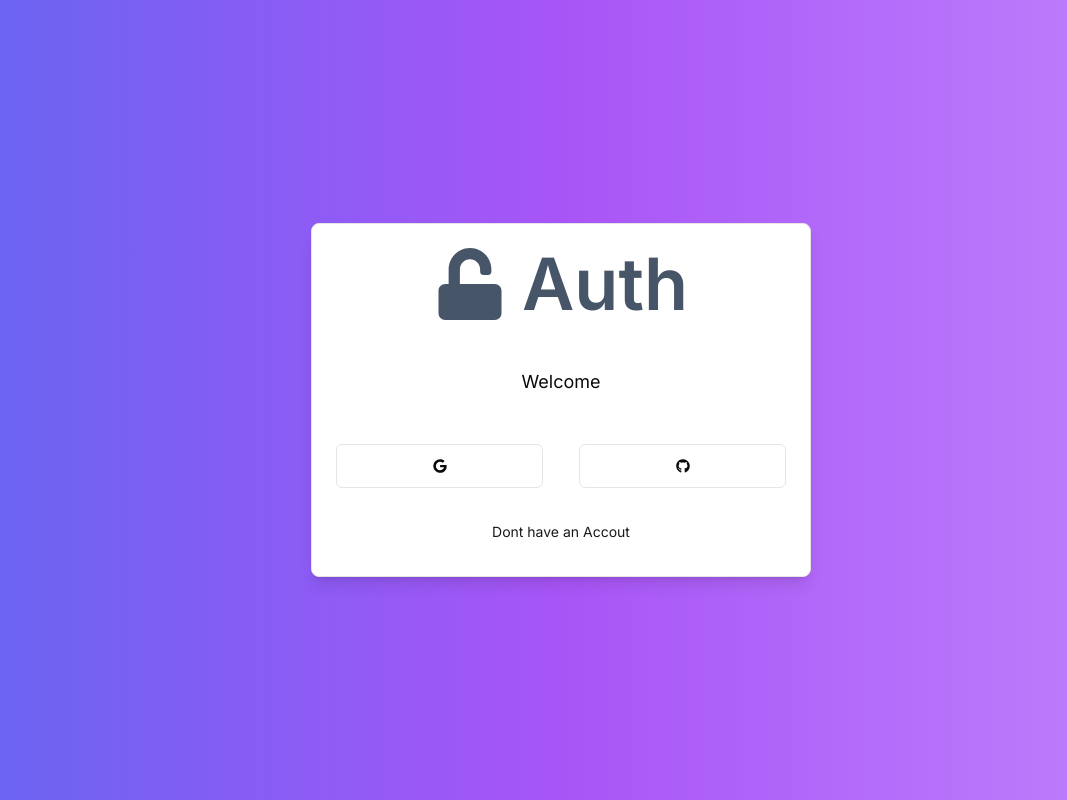
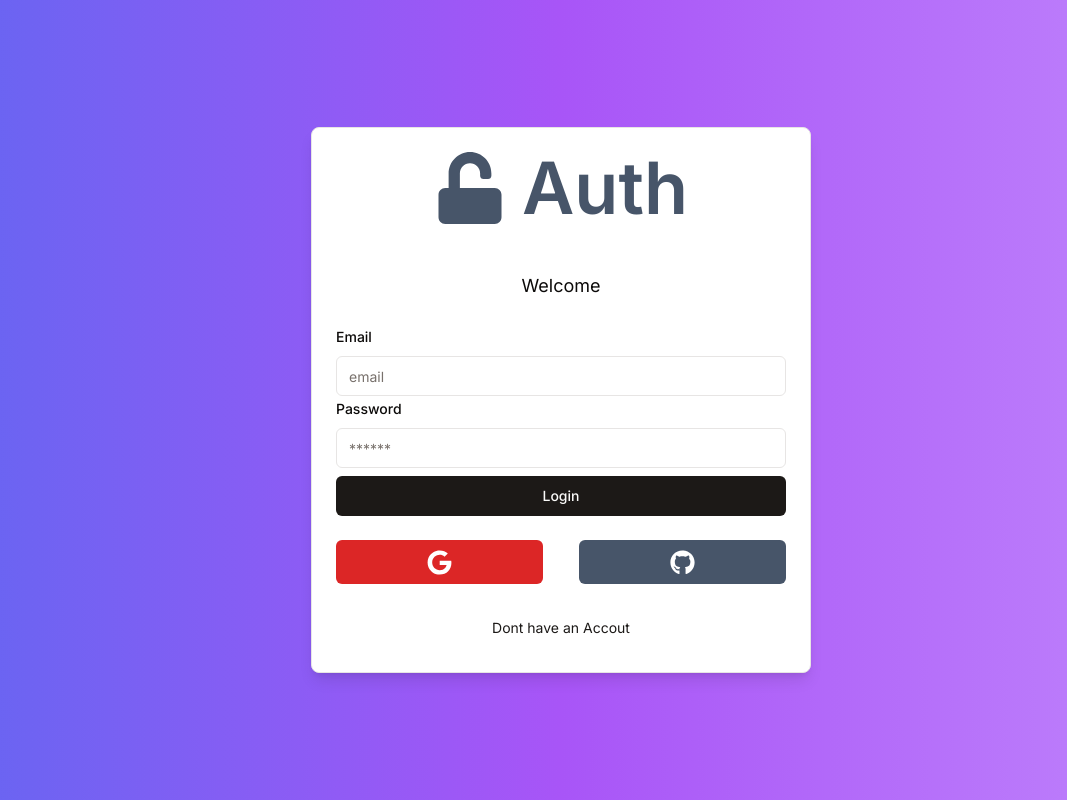
Before and after one commit to efegorkemumit/my-authProject, a Next.js app: page /auth/login in a window 1280 px wide. Shown: the whole page, without its empty margins (79-1146 px from the left). Built offline with nearby package versions, Linux system fonts and the light colour scheme.

Commit message:
Login Form

```diff
--- /dev/null
+++ b/components/ErrorForm.tsx
@@ -0,0 +1,20 @@
+import React from 'react'
+import { MdError } from "react-icons/md";
+
+interface ErrorFormProps{
+    message?:string
+}
+
+const ErrorForm = ({message}:ErrorFormProps) => {
+
+    if(!message) return null;
+  return (
+    <div className='bg-red-600 rounded-xl p-4 text-center
+     justify-center items-center mb-2 text-lg text-white flex gap-2'>
+        <MdError size={18}/> {message}
+
+    </div>
+  )
+}
+
+export default ErrorForm
--- /dev/null
+++ b/components/SuccessForm.tsx
@@ -0,0 +1,21 @@
+import React from 'react'
+import { MdError } from "react-icons/md";
+import { FaCheckCircle } from "react-icons/fa";
+
+interface SuccessFormProps{
+    message?:string
+}
+
+const SuccessForm = ({message}:SuccessFormProps) => {
+
+    if(!message) return null;
+  return (
+    <div className='bg-green-600 rounded-xl p-4 text-center
+     justify-center items-center mb-2 text-lg text-white flex gap-2'>
+        <FaCheckCircle  size={18}/> {message}
+
+    </div>
+  )
+}
+
+export default SuccessForm
--- a/components/auth/LoginForm.tsx
+++ b/components/auth/LoginForm.tsx
@@ -1,7 +1,37 @@
+'use client'
+
 import React from 'react'
 import CardWrapper from './card-wrapper'
+import ErrorForm from '../ErrorForm'
+import SuccessForm from '../SuccessForm'
+import { zodResolver } from '@hookform/resolvers/zod';
+import * as z from 'zod';
+import { useForm } from 'react-hook-form';
+import { LoginSchema } from '@/schema'
+import { Form, FormControl, FormField, FormItem, FormLabel, FormMessage } from '../ui/form'
+import { Input } from '../ui/input'
+import { Button } from '../ui/button'
+
 
 const LoginForm = () => {
+
+  const form = useForm<z.infer<typeof LoginSchema>>({
+
+    resolver: zodResolver(LoginSchema),
+    defaultValues:{
+      email:"",
+      pasword:"",
+    }
+
+
+  });
+
+
+  const onSubmit = (values: z.infer<typeof LoginSchema>)=>{
+    console.log(values);
+  }
+
+
   return (
    <CardWrapper
    headerLabel="Welcome"
@@ -10,6 +40,72 @@ const LoginForm = () => {
    showSocail
    >
 
+    <Form {...form}>
+
+      <form onSubmit={form.handleSubmit(onSubmit)}
+      className='space-y-4'>
+
+        <div className=''>
+          <FormField
+          control={form.control}
+          name="email"
+          render={({field})=>(
+            <FormItem>
+              <FormLabel>Email</FormLabel>
+              <FormControl>
+                <Input placeholder='email'
+                type='email'
+                {...field}>
+
+                </Input>
+
+              </FormControl>
+              <FormMessage/>
+            </FormItem>
+          )} />
+
+        <FormField
+          control={form.control}
+          name="password"
+          render={({field})=>(
+            <FormItem>
+              <FormLabel>Password</FormLabel>
+              <FormControl>
+                <Input placeholder='******'
+                type='password'
+                {...field}>
+
+                </Input>
+
+              </FormControl>
+              <FormMessage/>
+            </FormItem>
+          )} />
+
+          <ErrorForm message=''></ErrorForm>
+          <SuccessForm message=''></SuccessForm>
+
+          <Button
+          type='submit'
+          className='w-full mt-2'>
+            Login
+
+          </Button>
+
+
+
+
+
+        </div>
+
+      </form>
+
+
+
+    </Form>
+
+
+
 
    </CardWrapper>
   )
--- a/components/auth/social.tsx
+++ b/components/auth/social.tsx
@@ -8,20 +8,20 @@ const Social = () => {
 
         <Button size="lg"
         className='w-full'
-        variant="outline"
+        variant="google"
 
     >
-        <FaGoogle></FaGoogle>
+        <FaGoogle size={25}></FaGoogle>
 
 
         </Button>
 
         <Button size="lg"
         className='w-full'
-        variant="outline"
+        variant="github"
 
     >
-        <FaGithub></FaGithub>
+        <FaGithub size={25}></FaGithub>
 
 
         </Button>
--- a/components/ui/button.tsx
+++ b/components/ui/button.tsx
@@ -18,7 +18,9 @@ const buttonVariants = cva(
           "bg-secondary text-secondary-foreground hover:bg-secondary/80",
         ghost: "hover:bg-accent hover:text-accent-foreground",
         link: "text-primary underline-offset-4 hover:underline",
-        custom :"bg-sky-600 text-primary"
+        custom :"bg-sky-600 text-primary",
+        google:"bg-red-600 text-white",
+        github:"bg-slate-600 text-white"
       },
       size: {
         default: "h-10 px-4 py-2",
--- /dev/null
+++ b/schema/index.ts
@@ -0,0 +1,11 @@
+import * as z from 'zod';
+
+
+export const LoginSchema = z.object({
+    email: z.string().email({
+        message: "Email is required"
+    }),
+    password: z.string().min(1,{
+        message:"Password is required"
+    })
+})
```
